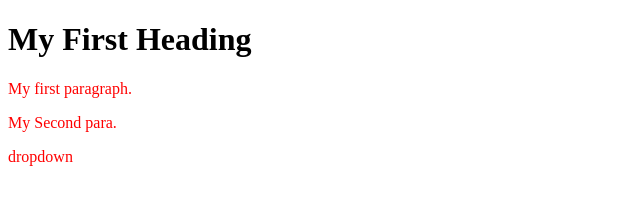
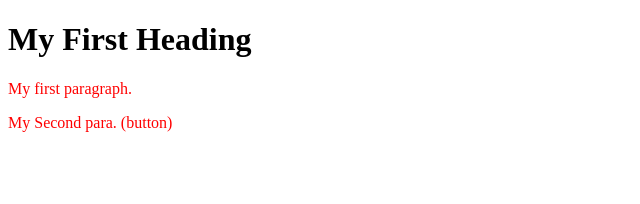
Before and after one commit to aarav072/localRepo, a plain HTML site: page index.html in a window 1280 px wide. Shown: the whole page, without its empty margins (0-640 px from the left). Drawn offline with Linux system fonts and the light colour scheme.

```diff
--- a/index.html
+++ b/index.html
@@ -4,7 +4,6 @@
     <body>
         <h1>My First Heading</h1>
         <p>My first paragraph.</p>
-        <p>My Second para.</p>
-        <p>dropdown</p>
+        <p>My Second para. (button)</p>
     </body>
 </html>
```
